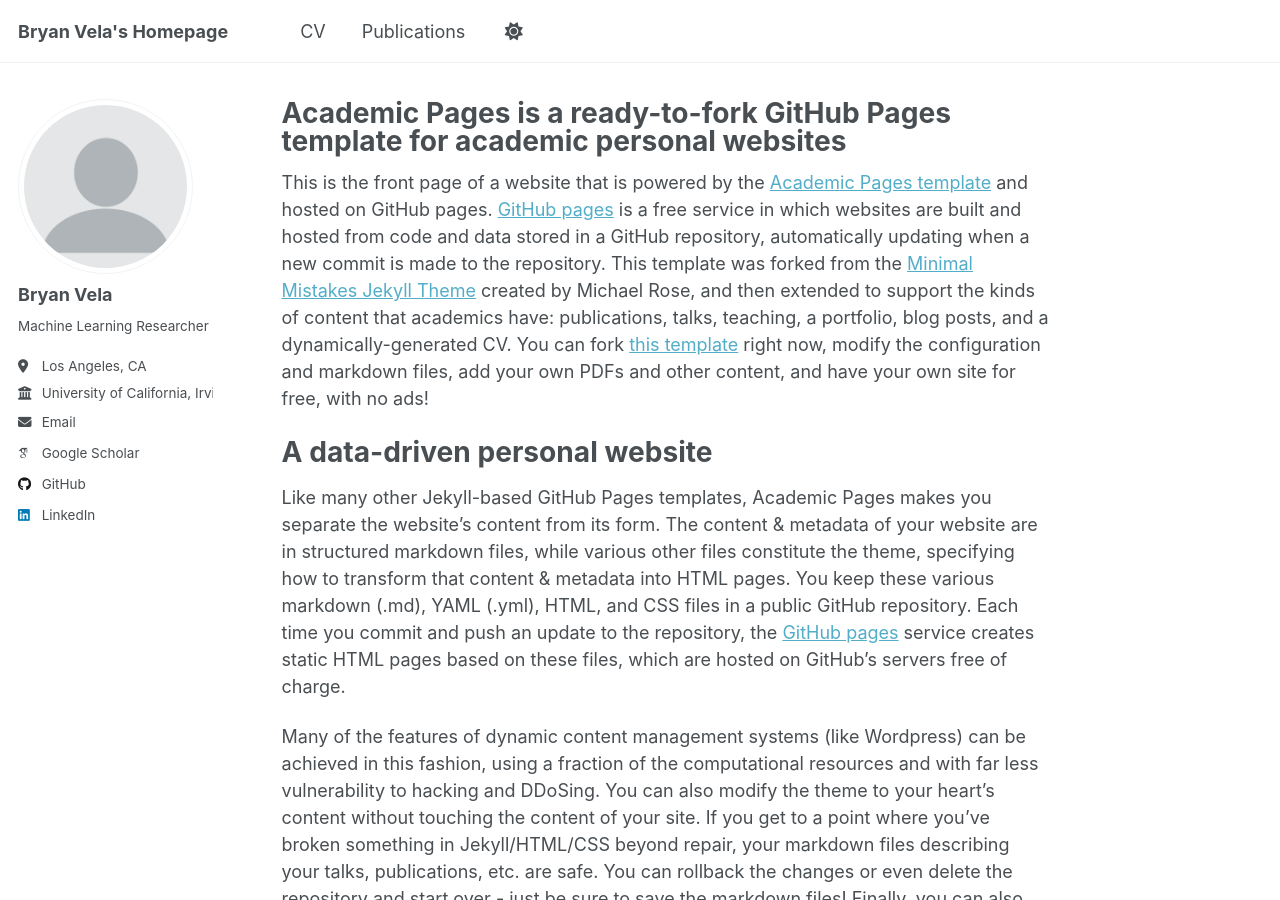
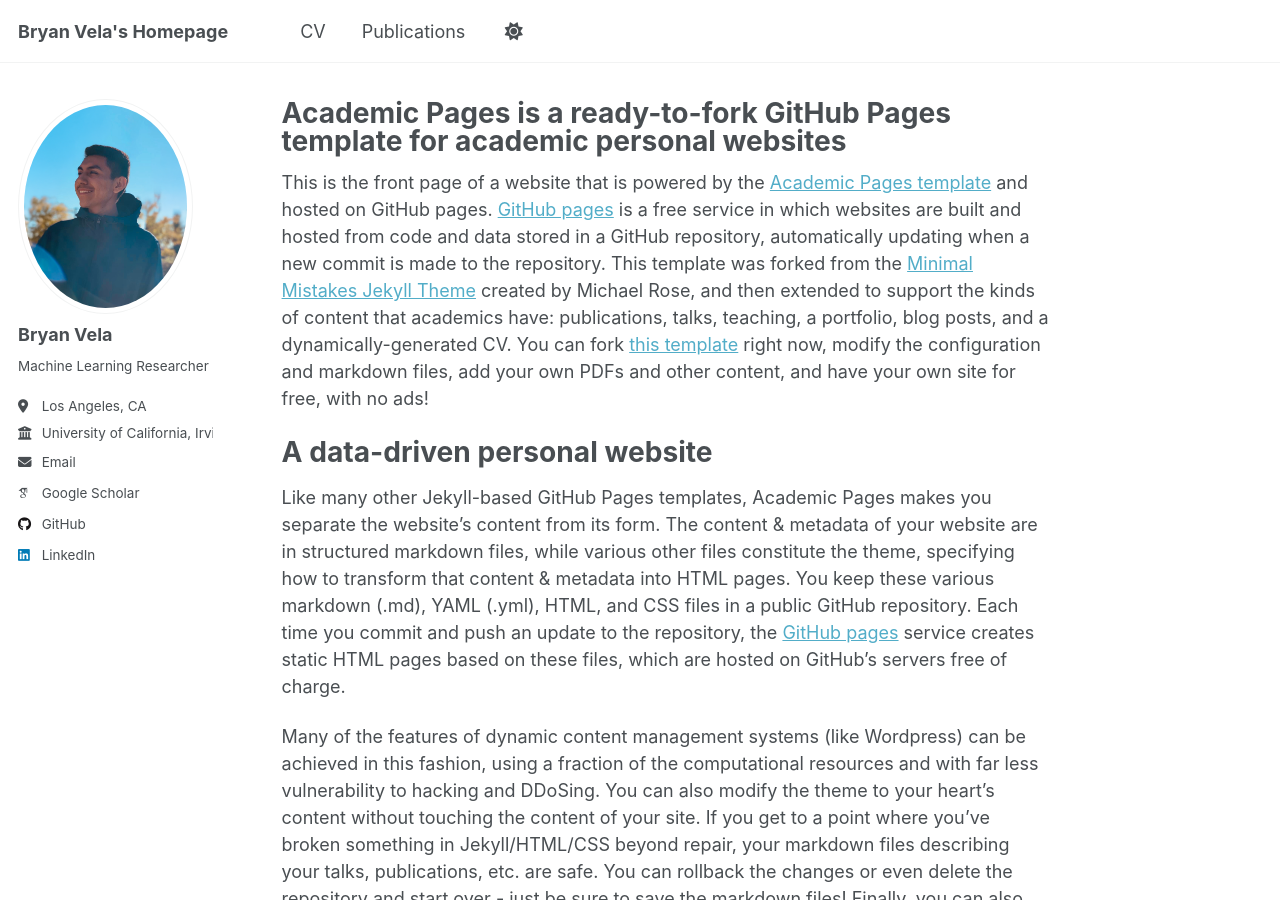
Before and after one commit to bryanjvela/bryanjvela.github.io, a Jekyll site: the page built from _pages/about.md, in a window 1280 px wide and 900 px high. Built offline with Jekyll 4.4.1, drawn with Linux system fonts in a browser that asks for light colours; some web fonts are replaced.

Commit message:
Update _config.yml

```diff
--- a/_config.yml
+++ b/_config.yml
@@ -22,7 +22,7 @@
 #               Additional customization can be done by editing /_includes/author-profile.html
 author:
   # Biographic information
-  avatar           : "profile.png"
+  avatar           : "bryan_headshot.png"
   name             : "Bryan Vela"
   pronouns         : # example: "she/her"
   bio              : "Machine Learning Researcher"
```
